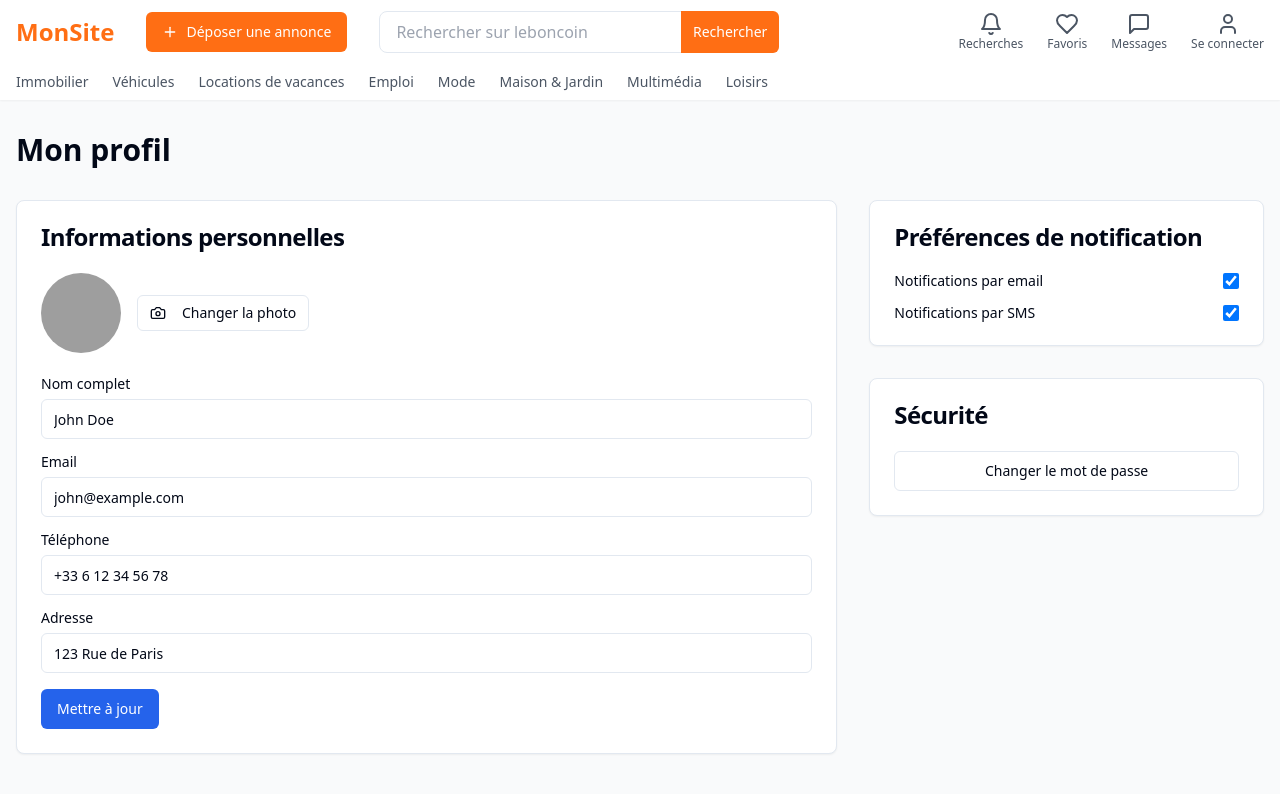
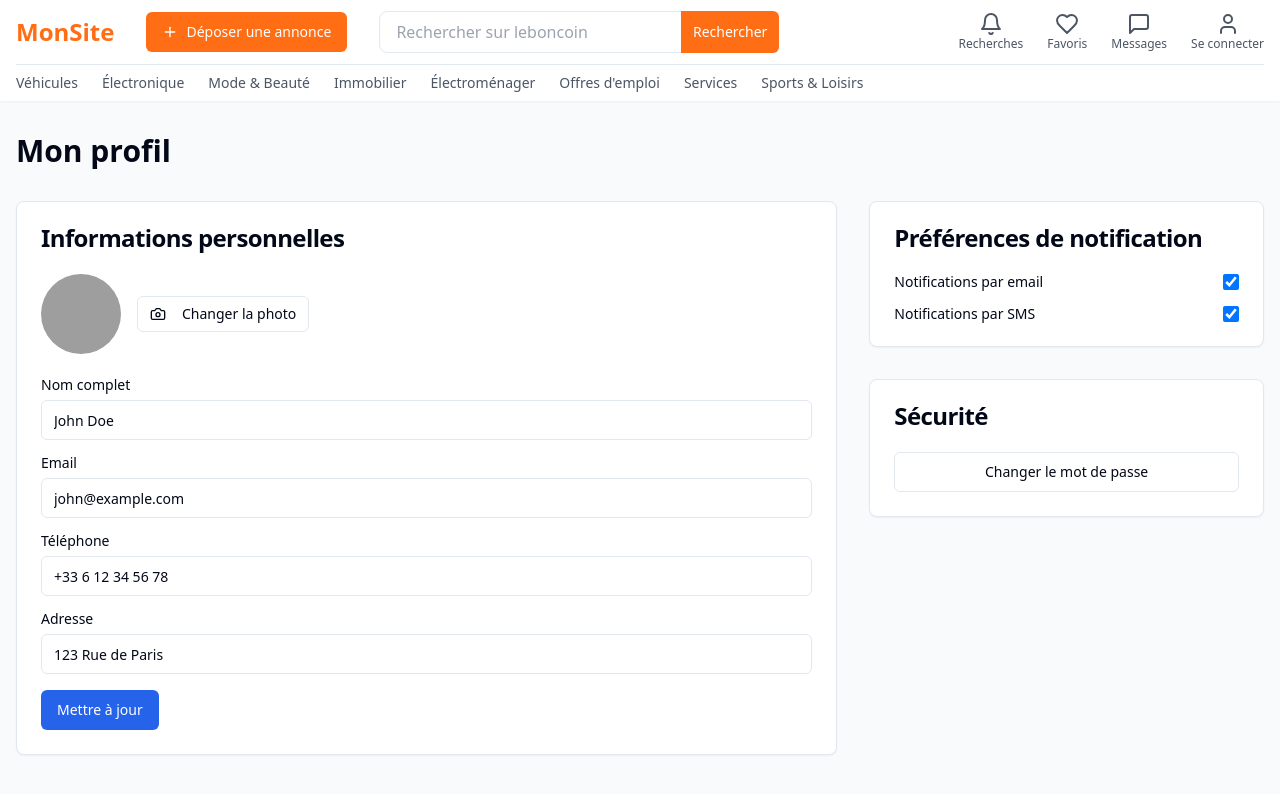
Before and after one commit to FogaingSteve/adspacefinder, a React (Vite) app: page /profile in a window 1280 px wide. Shown: the top 794 px of the page. Built offline with nearby package versions, Linux system fonts and the light colour scheme; grey boxes are pictures that could not be loaded.

Commit message:
Create submenus and add listings
Implement submenus for each category containing subcategories, and populate each subcategory with multiple listings.
[skip gpt_engineer]

```diff
--- a/src/components/Navigation.tsx
+++ b/src/components/Navigation.tsx
@@ -3,6 +3,7 @@ import { Link } from "react-router-dom";
 import { Button } from "@/components/ui/button";
 import { Menu, X, Bell, Heart, MessageSquare, User, Plus, Settings, LayoutDashboard, LogOut } from "lucide-react";
 import { useAuth } from "@/hooks/useAuth";
+import { categories } from "@/data/categories";
 import {
   DropdownMenu,
   DropdownMenuContent,
@@ -139,32 +140,30 @@ export const Navigation = () => {
           </div>
         </div>
 
-        {/* Categories bar */}
-        <div className="hidden md:flex items-center space-x-6 py-2 text-sm">
-          <Link to="/categories/immobilier" className="text-gray-600 hover:text-[#FF6E14]">
-            Immobilier
-          </Link>
-          <Link to="/categories/vehicules" className="text-gray-600 hover:text-[#FF6E14]">
-            Véhicules
-          </Link>
-          <Link to="/categories/locations" className="text-gray-600 hover:text-[#FF6E14]">
-            Locations de vacances
-          </Link>
-          <Link to="/categories/emploi" className="text-gray-600 hover:text-[#FF6E14]">
-            Emploi
-          </Link>
-          <Link to="/categories/mode" className="text-gray-600 hover:text-[#FF6E14]">
-            Mode
-          </Link>
-          <Link to="/categories/maison" className="text-gray-600 hover:text-[#FF6E14]">
-            Maison & Jardin
-          </Link>
-          <Link to="/categories/multimedia" className="text-gray-600 hover:text-[#FF6E14]">
-            Multimédia
-          </Link>
-          <Link to="/categories/loisirs" className="text-gray-600 hover:text-[#FF6E14]">
-            Loisirs
-          </Link>
+        {/* Categories bar with dropdowns */}
+        <div className="hidden md:flex items-center space-x-6 py-2 text-sm border-t">
+          {categories.map((category) => (
+            <DropdownMenu key={category.id}>
+              <DropdownMenuTrigger className="text-gray-600 hover:text-[#FF6E14] focus:outline-none">
+                {category.name}
+              </DropdownMenuTrigger>
+              <DropdownMenuContent className="w-56 bg-white">
+                {category.subcategories.map((subcategory) => (
+                  <DropdownMenuItem key={subcategory.id} asChild>
+                    <Link
+                      to={`/categories/${category.id}/${subcategory.id}`}
+                      className="flex items-center justify-between w-full"
+                    >
+                      {subcategory.name}
+                      <span className="text-xs text-gray-500">
+                        12 annonces
+                      </span>
+                    </Link>
+                  </DropdownMenuItem>
+                ))}
+              </DropdownMenuContent>
+            </DropdownMenu>
+          ))}
         </div>
 
         {/* Mobile menu */}
```
